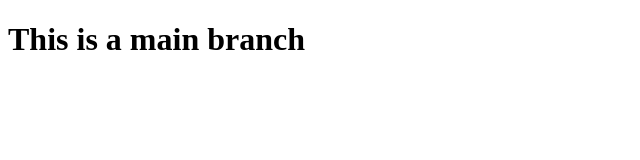
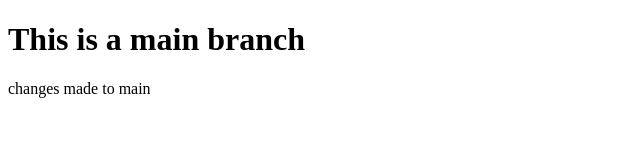
Before and after one commit to GautamaShastry/Backflipt, a plain HTML site: page index.html in a window 1280 px wide. Shown: the whole page, without its empty margins (0-640 px from the left). Drawn offline with Linux system fonts and the light colour scheme.

Commit message:
changes made to main

```diff
--- a/index.html
+++ b/index.html
@@ -8,5 +8,6 @@
 </head>
 <body>
     <h1>This is a main branch</h1>
+    <p>changes made to main</p>
 </body>
 </html>
```
